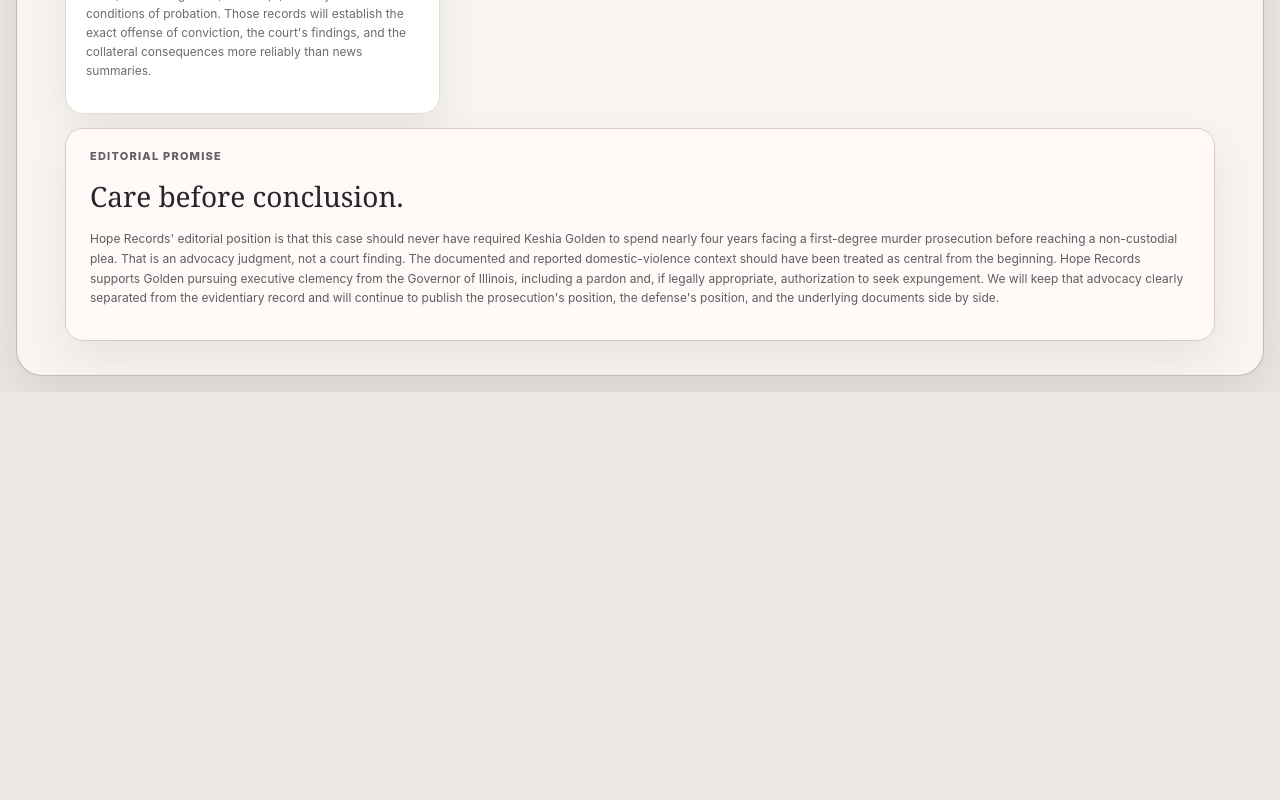
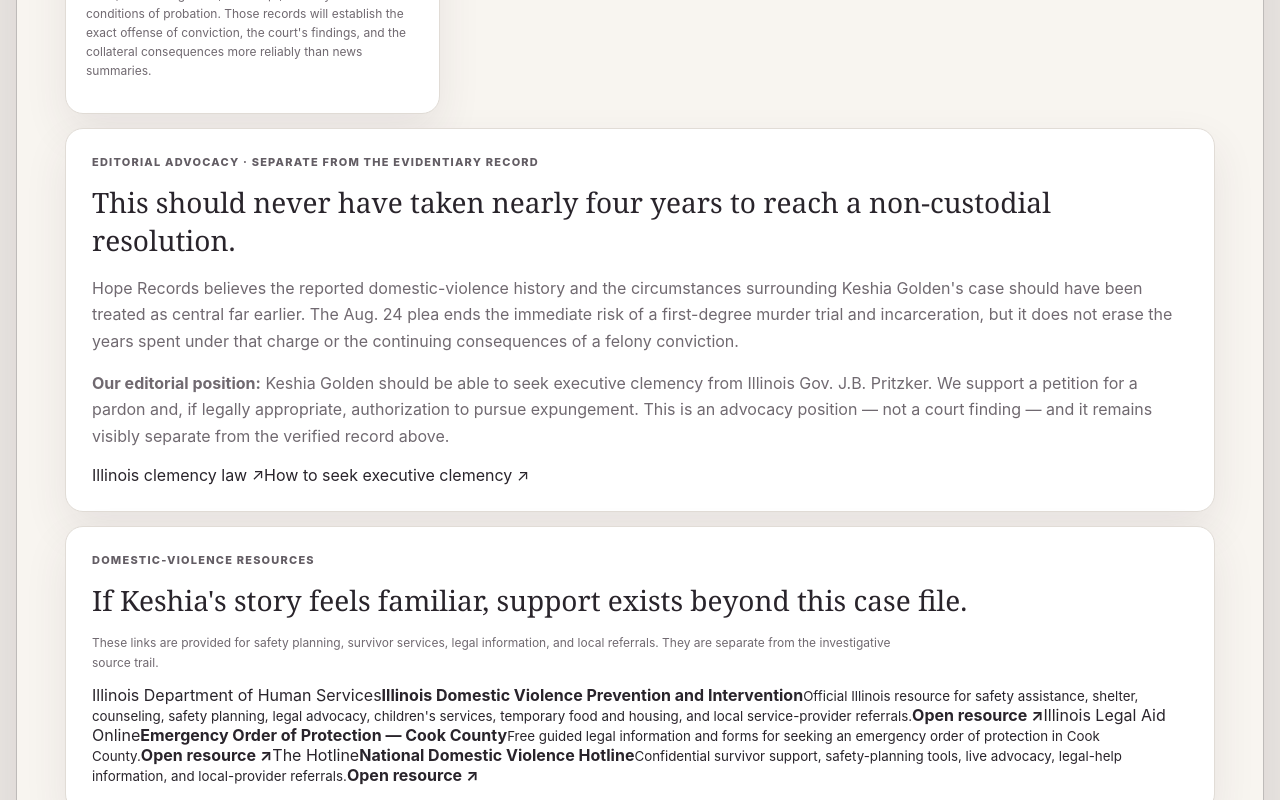
Before and after one commit to katenoahpersonal-svg/Hope-Records, a Next.js app: page /cases/keshia-golden in a window 1280 px wide. Shown: the part 1400-2200 px from the top of the page. Before the commit the page ends 1792 px from the top, so only its background shows below. Built offline with nearby package versions, Linux system fonts and the light colour scheme.

Commit message:
Add Keshia clemency advocacy and survivor resources

```diff
--- a/components/CaseWorkspaceTabs.tsx
+++ b/components/CaseWorkspaceTabs.tsx
@@ -13,6 +13,27 @@
   { id: "questions", label: "Questions" },
   { id: "media", label: "Photos" },
   { id: "sources", label: "Sources" }
+];
+
+const keshiaSupportResources = [
+  {
+    title: "Illinois Domestic Violence Prevention and Intervention",
+    publisher: "Illinois Department of Human Services",
+    url: "https://www.dhs.state.il.us/page.aspx?item=30275",
+    note: "Official Illinois resource for safety assistance, shelter, counseling, safety planning, legal advocacy, children's services, temporary food and housing, and local service-provider referrals."
+  },
+  {
+    title: "Emergency Order of Protection — Cook County",
+    publisher: "Illinois Legal Aid Online",
+    url: "https://www.illinoislegalaid.org/legal-information/emergency-order-protection-cook-county",
+    note: "Free guided legal information and forms for seeking an emergency order of protection in Cook County."
+  },
+  {
+    title: "National Domestic Violence Hotline",
+    publisher: "The Hotline",
+    url: "https://www.thehotline.org/",
+    note: "Confidential survivor support, safety-planning tools, live advocacy, legal-help information, and local-provider referrals."
+  }
 ];
 
 export function CaseWorkspaceTabs({ item }: { item: CaseRecord }) {
@@ -82,6 +103,41 @@
                 </article>
               ))}
             </div>
+
+            {item.slug === "keshia-golden" ? (
+              <>
+                <article className="workspaceCard keshiaAdvocacyCard">
+                  <p className="eyebrow">Editorial advocacy · separate from the evidentiary record</p>
+                  <h2>This should never have taken nearly four years to reach a non-custodial resolution.</h2>
+                  <p>
+                    Hope Records believes the reported domestic-violence history and the circumstances surrounding Keshia Golden's case should have been treated as central far earlier. The Aug. 24 plea ends the immediate risk of a first-degree murder trial and incarceration, but it does not erase the years spent under that charge or the continuing consequences of a felony conviction.
+                  </p>
+                  <p>
+                    <strong>Our editorial position:</strong> Keshia Golden should be able to seek executive clemency from Illinois Gov. J.B. Pritzker. We support a petition for a pardon and, if legally appropriate, authorization to pursue expungement. This is an advocacy position — not a court finding — and it remains visibly separate from the verified record above.
+                  </p>
+                  <div className="advocacyLinkRow">
+                    <a href="https://ilga.gov/legislation/ILCS/details?ActID=1999&ActName=Unified+Code+of+Corrections.&ChapAct=730%20ILCS%205/&Chapter=&ChapterID=55&MajorTopic=&SeqEnd=24500000&SeqStart=500000" target="_blank" rel="noreferrer">Illinois clemency law ↗</a>
+                    <a href="https://www.illinoislegalaid.org/legal-information/filing-petition-executive-clemency" target="_blank" rel="noreferrer">How to seek executive clemency ↗</a>
+                  </div>
+                </article>
+
+                <article className="workspaceCard survivorResourcesCard">
+                  <p className="eyebrow">Domestic-violence resources</p>
+                  <h2>If Keshia's story feels familiar, support exists beyond this case file.</h2>
+                  <p className="tabLead">These links are provided for safety planning, survivor services, legal information, and local referrals. They are separate from the investigative source trail.</p>
+                  <div className="survivorResourceGrid">
+                    {keshiaSupportResources.map((resource) => (
+                      <a className="survivorResourceLink" href={resource.url} target="_blank" rel="noreferrer" key={resource.url}>
+                        <span>{resource.publisher}</span>
+                        <strong>{resource.title}</strong>
+                        <small>{resource.note}</small>
+                        <b aria-hidden="true">Open resource ↗</b>
+                      </a>
+                    ))}
+                  </div>
+                </article>
+              </>
+            ) : null}
 
             <article className="workspaceCard publicationCaution compactPromiseCard">
               <p className="eyebrow">Editorial promise</p>
```
